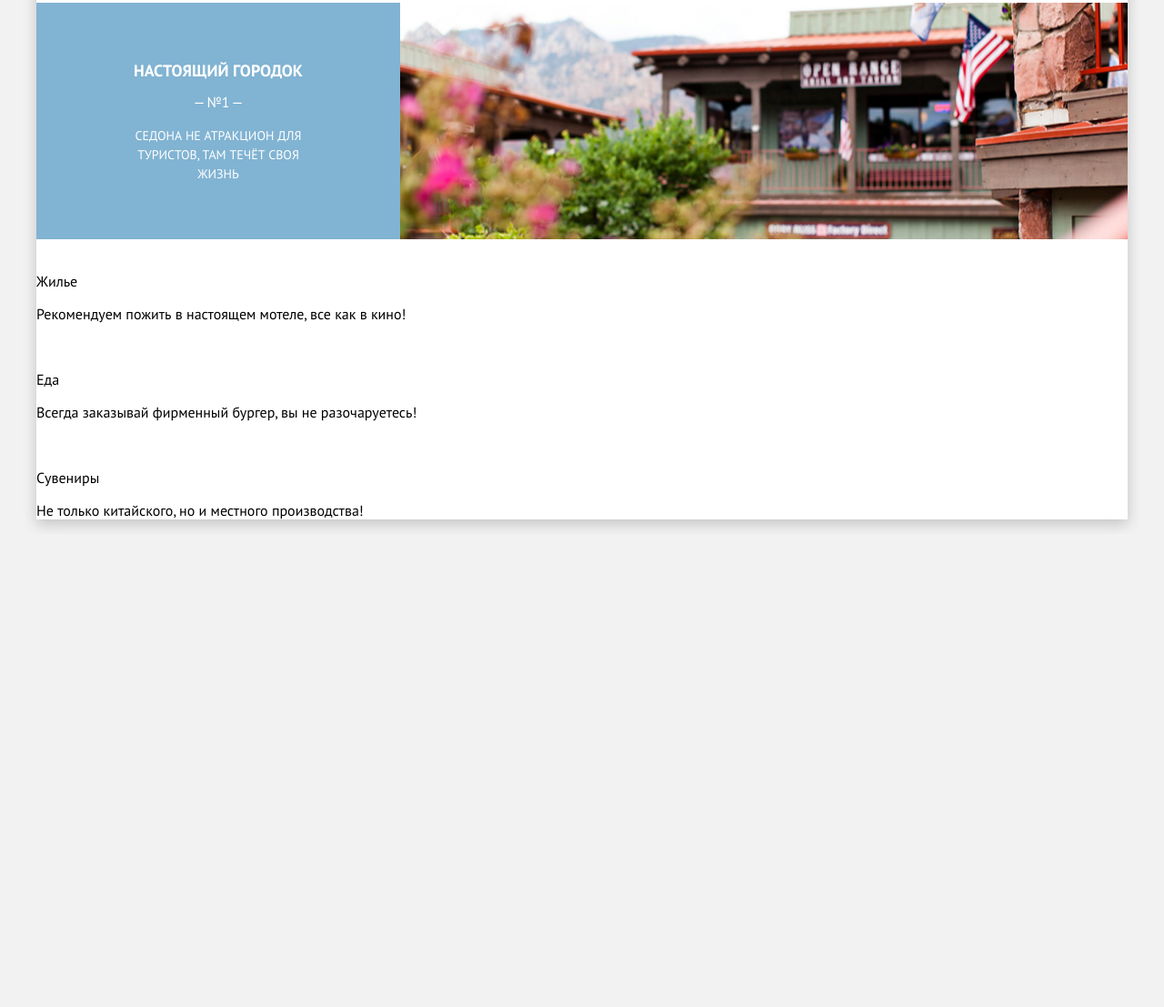
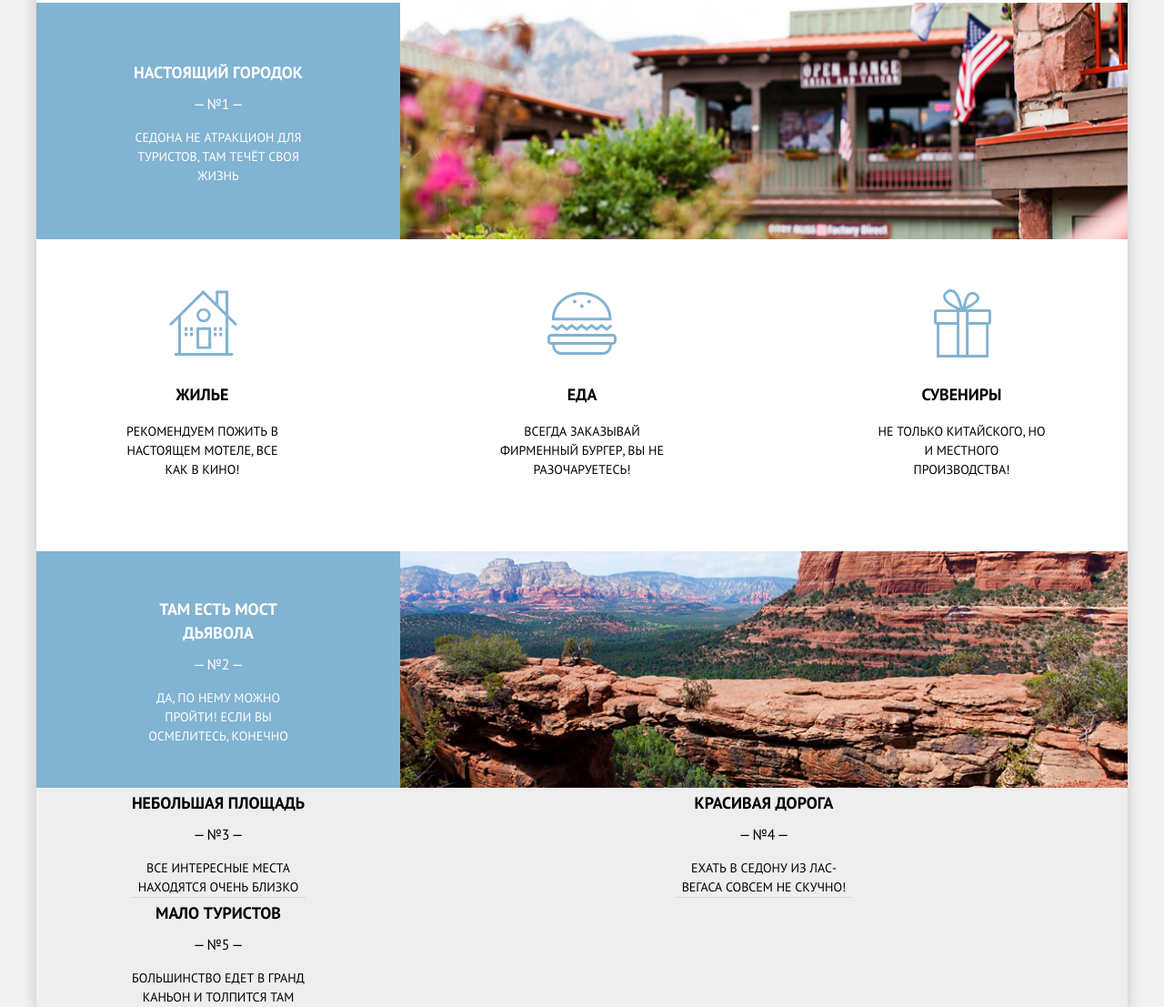
Before and after one commit to loitez/sedona, a plain HTML site: page index.html in a window 1280 px wide. Shown: the part 793-1900 px from the top of the page at 91% size. Before the commit the page ends 1380 px from the top, so only its background shows below. Drawn offline with Linux system fonts and the light colour scheme.

Commit message:
feat: reasons: html & css

```diff
--- a/index.html
+++ b/index.html
@@ -52,7 +52,7 @@
         <p class="intro__title">Cедона — небольшой городок в аризоне, заслуживающий большего!</p>
         <p class="intro__desc">Рассмотрим 5 причин, по которым седона круче чем гранд каньон!</p>
     </section>
-    <section class="reason">
+    <section class="reason reason-first">
         <div class="reason-wrapper">
             <p class="reason__title">Настоящий городок</p>
             <p class="reason__number">№1</p>
@@ -61,26 +61,42 @@
         <img src="images/reason-1.jpg" alt="Седона" class="reason__image">
     </section>
     <section class="advantages">
-        <div class="advantages__card">
-            <img src="" alt="" class="advantages__card_icon">
-            <div class="advantages__card_info">
+        <div class="advantages__card accommodation">
             <p class="advantages__card_title">Жилье</p>
             <p class="advantages__card_desc">Рекомендуем пожить в настоящем мотеле, все как в кино!</p>
         </div>
-        </div>
-        <div class="advantages__card">
-            <img src="" alt="" class="advantages__card_icon">
-            <div class="advantages__card_info">
+        <div class="advantages__card food">
             <p class="advantages__card_title">Еда</p>
             <p class="advantages__card_desc">Всегда заказывай фирменный бургер, вы не разочаруетесь!</p>
         </div>
-        </div>
-        <div class="advantages__card">
-            <img src="" alt="" class="advantages__card_icon">
-            <div class="advantages__card_info">
+        <div class="advantages__card souvenirs">
             <p class="advantages__card_title">Сувениры</p>
             <p class="advantages__card_desc">Не только китайского, но и местного производства!</p>
         </div>
+    </section>
+    <section class="reason reason-second">
+        <div class="reason-wrapper">
+            <p class="reason__title">Там есть Мост дьявола</p>
+            <p class="reason__number">№2</p>
+            <p class="reason__desc">Да, по нему можно пройти! Если вы осмелитесь, конечно</p>
+        </div>
+        <img src="images/reason-2.jpg" alt="" class="reason__image">
+    </section>
+    <section class="reason gray">
+        <div class="reason-wrapper">
+            <p class="reason__title">Небольшая площадь</p>
+            <p class="reason__number">№3</p>
+            <p class="reason__desc">Все интересные места находятся очень близко</p>
+        </div>
+        <div class="reason-wrapper gray">
+            <p class="reason__title">Красивая дорога</p>
+            <p class="reason__number">№4</p>
+            <p class="reason__desc">Ехать в седону из лас-вегаса совсем не скучно!</p>
+        </div>
+        <div class="reason-wrapper gray">
+            <p class="reason__title">Мало туристов</p>
+            <p class="reason__number">№5</p>
+            <p class="reason__desc">Большинство едет в гранд каньон и толпится там</p>
         </div>
     </section>
 </main>
--- a/scss/style.scss
+++ b/scss/style.scss
@@ -248,11 +248,11 @@ body {
     min-height: 518px;
   }
 }
-@media (min-width: 1200px) {
+/*@media (min-width: 1200px) {
   .main-screen::after {
     background-size: contain;
   }
-}
+}*/
 .intro {
   max-width: 270px;
   margin: 0 auto;
@@ -304,6 +304,15 @@ body {
   position: relative;
   background-color: $accent-color;
   color: #fff;
+
+  &.gray {
+    background-color: $background-second;
+    color: #000;
+    & > .reason-wrapper:not(:last-child) {
+      border-bottom: 1px solid $border-color;
+    }
+  }
+  &-first {
     padding-top: 54px;
     &::before {
       content: '';
@@ -315,11 +324,13 @@ body {
       background: top center no-repeat url('../images/background-reasons-1.svg');
       background-size: cover;
     }
+  }
   &-wrapper {
     @include flex-column-center;
     position: relative;
     max-width: 270px;
     margin: 0 auto;
+    padding-top: 4px;
   }
   &__title {
     margin-top: 33px;
@@ -368,6 +379,15 @@ body {
     display: grid;
     grid-template-columns: 1fr 2fr;
     align-items: center;
+    &.reason-second {
+      background-color: red;
+      grid-template-columns: 2fr 1fr;
+      & > .reason__image {
+        order: 0;
+      }
+      & > .reason-wrapper {
+        order: 3;
+      }
     &::before {
       background: none;
     }
@@ -376,7 +396,7 @@ body {
     }
     &__title {
       margin-top: 0;
-
+      text-align: center;
     }
     &__number {
 
@@ -395,3 +415,99 @@ body {
     background-color: #fff;
   }
 }
+
+.advantages {
+  max-width: 85%;
+  padding-bottom: 52px;
+  padding-top: 15px;
+  margin: 0 auto;
+  &__card {
+    padding-left: 45px;
+    padding-top: 8px;
+    position: relative;
+    display: flex;
+    flex-direction: column;
+    justify-content: center;
+    align-items: flex-start;
+    &::before {
+      content: '';
+      width: 80px;
+      height: 80px;
+      position: absolute;
+      top: 0;
+      left: -25px;
+      transform: scale(0.5);
+      background-image: url(../images/icons.svg);
+    }
+    &.accommodation::before {
+      background-position: 0 0;
+    }
+    &.food::before {
+      background-position: 0 -84px;
+    }
+    &.souvenirs::before {
+      background-position: 0 -168px;
+    }
+    &_title {
+      margin-bottom: 17px;
+      font-weight: 700;
+      font-size: 18px;
+      line-height: 144%;
+      text-transform: uppercase;
+    }
+    &_desc {
+      margin-top: 0;
+      margin-bottom: 0;
+      font-size: 14px;
+      line-height: 150%;
+      text-transform: uppercase;
+    }
+    &_icon  {
+      /*width: 40px;
+      height: 40px;
+      background-image: url('../images/icons.svg');
+      background-size: cover;
+      background-repeat: no-repeat;
+      &.accommodation{
+        background-position: 0 0;
+      }
+      &.food {
+        background-position: 0 -84px;
+      }
+      &.souvenirs {
+        background-position: 0 -168px;
+      }*/
+    }
+  }
+}
+@media (min-width: 768px) {
+  .advantages {
+    display: flex;
+    align-items: flex-start;
+    justify-content: space-between;
+    padding-top: 158px;
+    padding-bottom: 59px;
+    &__card {
+      @include flex-column-center;
+      padding-left: 0;
+      padding-top: 0;
+      max-width: 185px;
+      &::before {
+        top: -106px;
+        left: 50%;
+        transform: translateX(-50%);
+      }
+      &_title {
+        margin-top: 0;
+      }
+      &_desc {
+        text-align: center;
+      }
+    }
+  }
+}
+@media (min-width: 1280px) {
+  .advantages {
+    padding-bottom: 79px;
+  }
+}
--- a/scss/vars.scss
+++ b/scss/vars.scss
@@ -1,3 +1,5 @@
 $white: #FFFFFF;
 $accent-color: #81B3D2;
 $orange-color: #DC6243;
+$background-second: #EEEEEE;
+$border-color: #D6D6D6;
```
Also changed, not shown: css/style.css, images/reason-2.jpg (added), 1 other file. Lines whose indentation alone changed are shown as unchanged.
